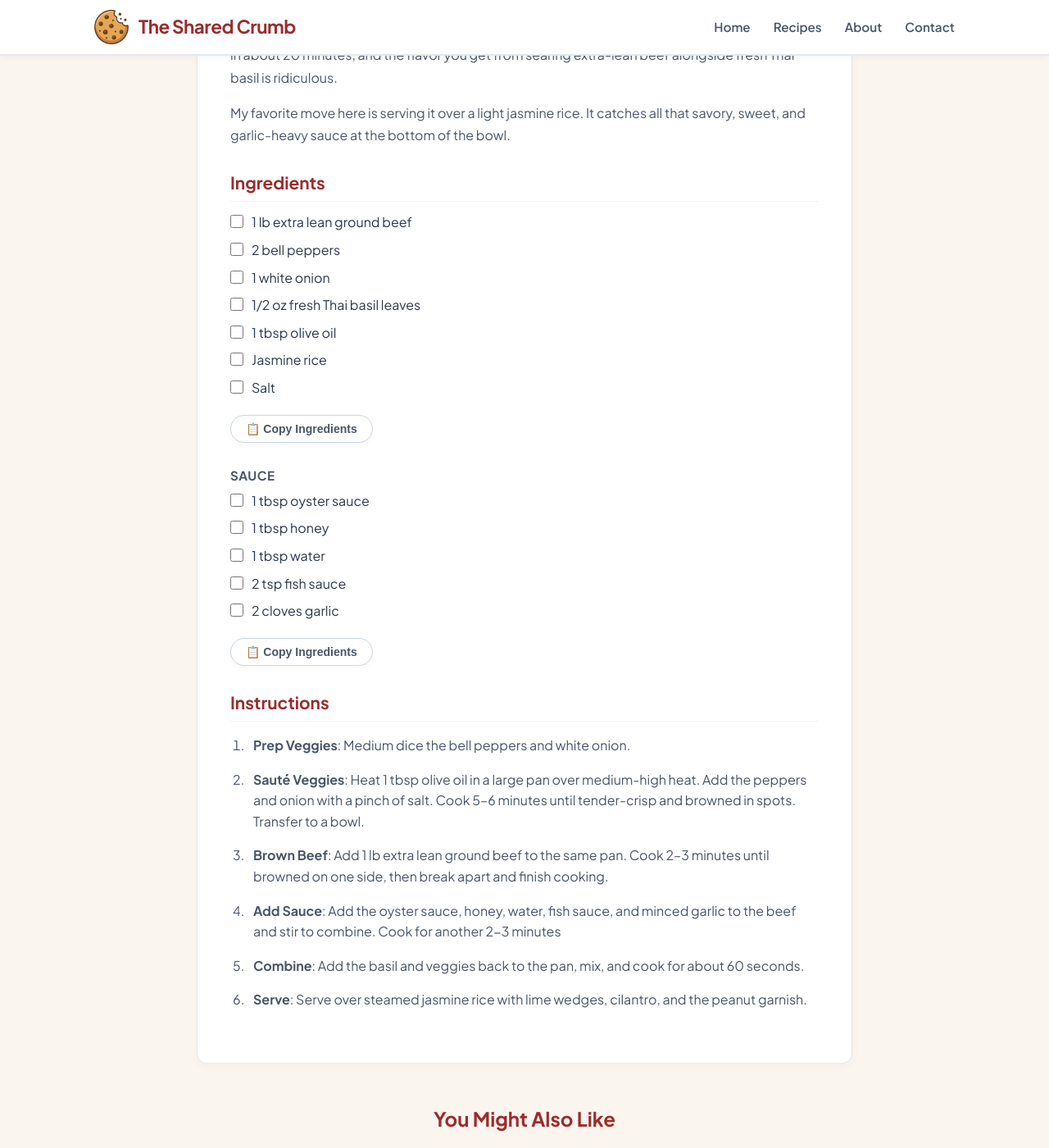
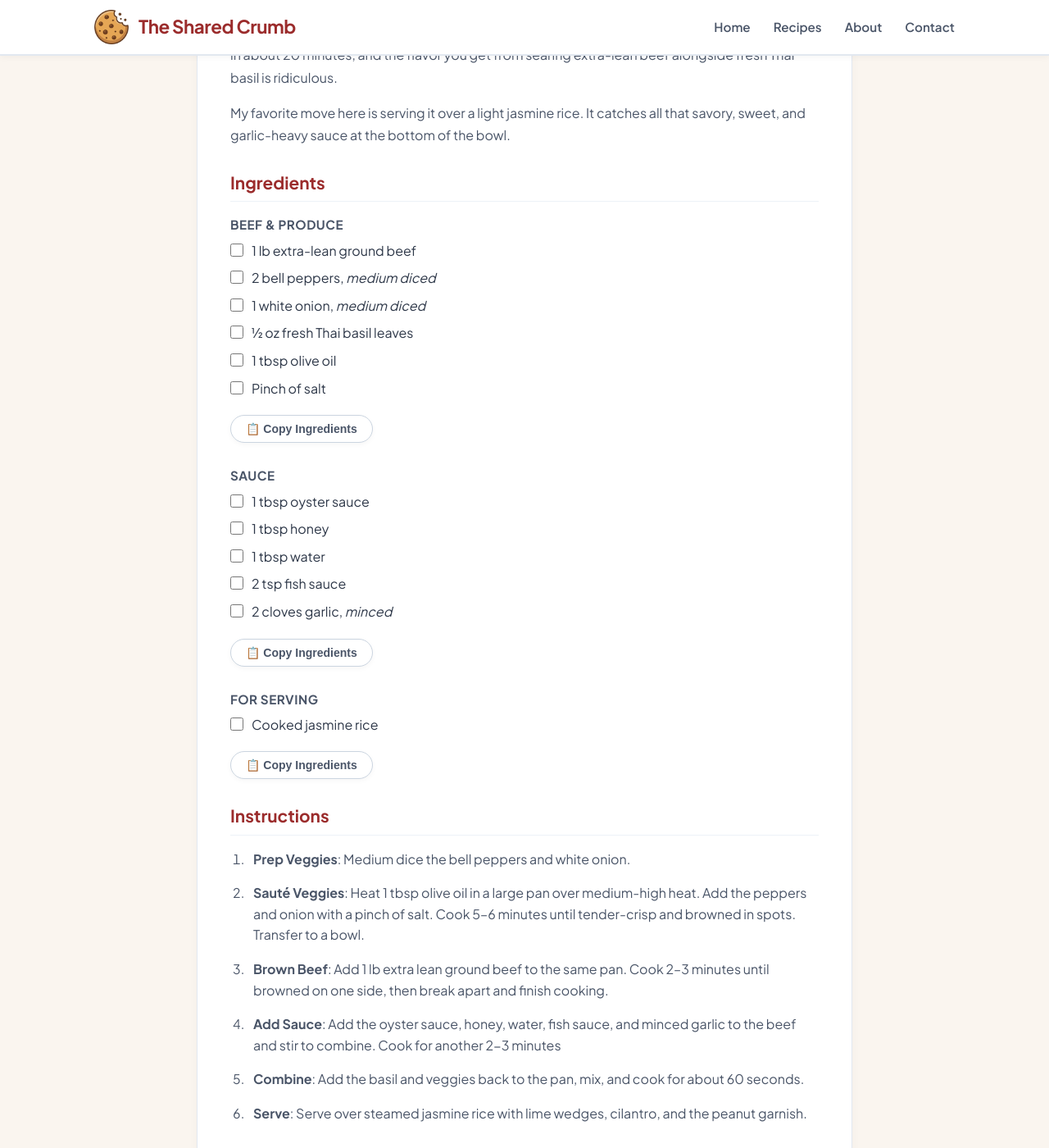
Before and after one commit to TheSharedCrumb/TheSharedCrumb, a Jekyll site: the page built from _recipes/Beef_ThaiBasilBowl.md, in a window 1280 px wide and 1400 px high, scrolled down 855 px. Shown: the whole window at 82% size. Built offline with Jekyll 4.4.1, drawn with Linux system fonts in a browser that asks for light colours.

Commit message:
Refine ingredient list for Beef Thai Basil Bowl
Updated ingredient list formatting and added specific descriptions for diced vegetables.

```diff
--- a/_recipes/Beef_ThaiBasilBowl.md
+++ b/_recipes/Beef_ThaiBasilBowl.md
@@ -19,20 +19,24 @@ This is one of those high-protein weeknight meals I reach for when I want someth
 My favorite move here is serving it over a light jasmine rice. It catches all that savory, sweet, and garlic-heavy sauce at the bottom of the bowl.
 
 ### Ingredients
-* 1 lb extra lean ground beef
-* 2 bell peppers
-* 1 white onion
-* 1/2 oz fresh Thai basil leaves
+
+#### Beef & Produce
+* 1 lb extra-lean ground beef
+* 2 bell peppers, _medium diced_
+* 1 white onion, _medium diced_
+* ½ oz fresh Thai basil leaves
 * 1 tbsp olive oil
-* Jasmine rice
-* Salt
+* Pinch of salt
 
 #### Sauce
 * 1 tbsp oyster sauce
 * 1 tbsp honey
 * 1 tbsp water
 * 2 tsp fish sauce
-* 2 cloves garlic
+* 2 cloves garlic, _minced_
+
+#### For Serving
+* Cooked jasmine rice
 
 ### Instructions
 1. **Prep Veggies**: Medium dice the bell peppers and white onion.
```
